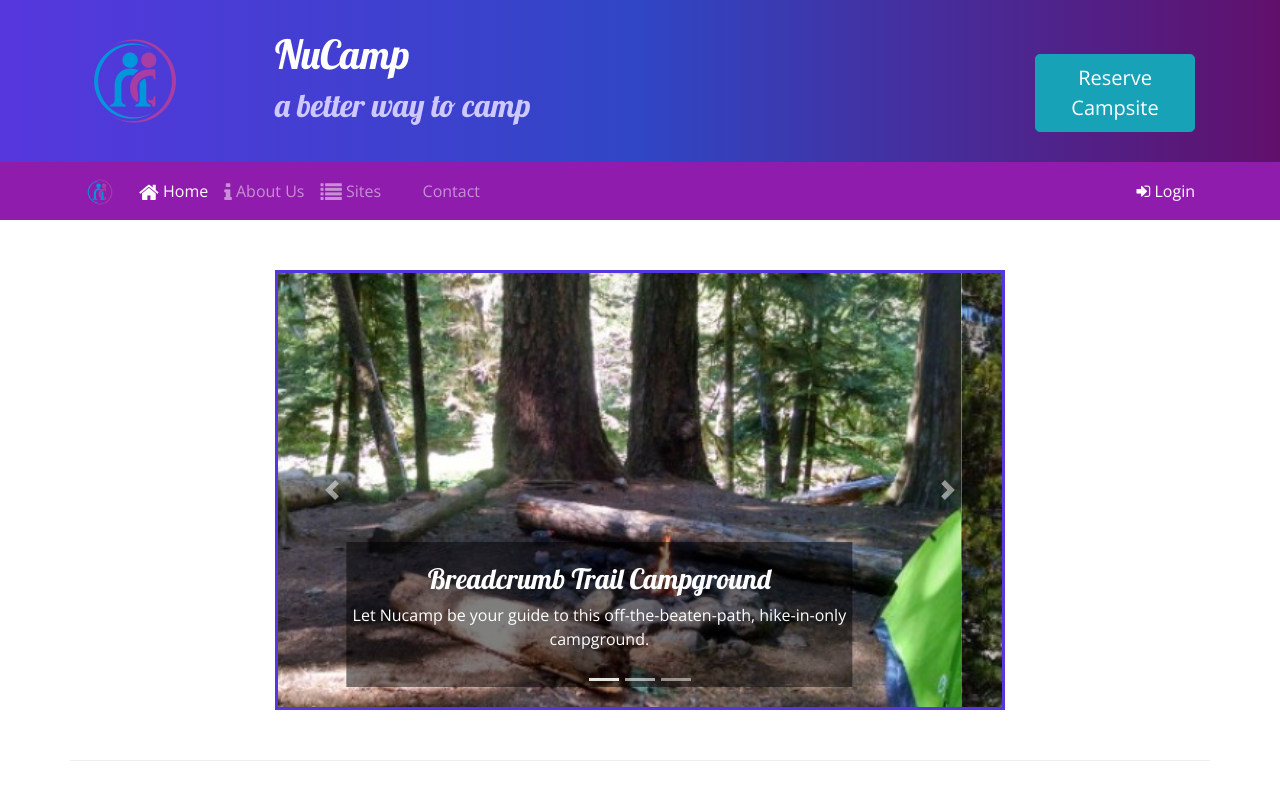
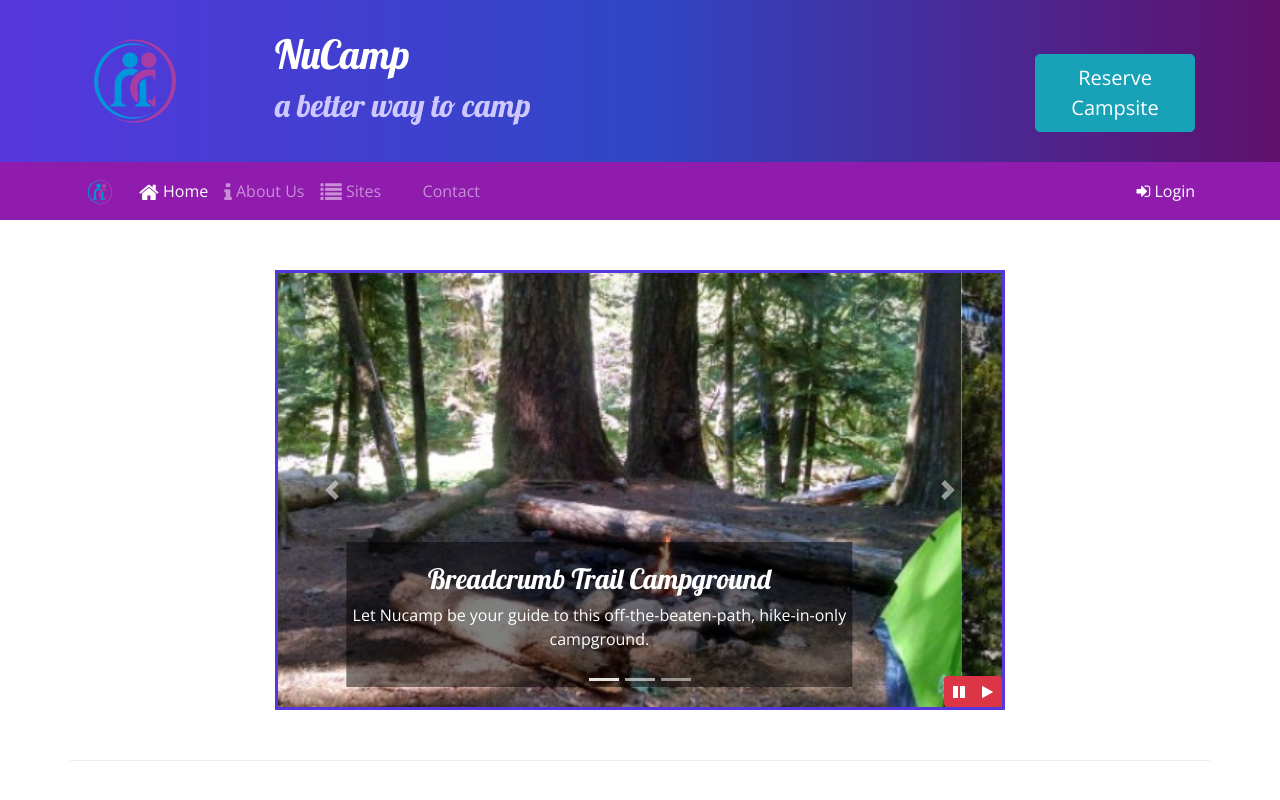
Before and after one commit to paulash21/bootstrap-setup-project, a website: page index.html in a window 1280 px wide. Shown: the top 800 px of the page. Drawn offline with nearby package versions, Linux system fonts and the light colour scheme.

Commit message:
Bootstrap and jQuery Part 1

```diff
--- a/css/styles.css
+++ b/css/styles.css
@@ -50,3 +50,10 @@ header h2 {
 .carousel {
     border: solid #5637DD;
 }
+
+#carouselButton {
+    position: absolute;
+    right: 0;
+    bottom: 0;
+    z-index: 100;
+}
--- a/index.html
+++ b/index.html
@@ -90,16 +90,26 @@
     </header>
     <nav class="navbar navbar-expand-sm navbar-dark sticky-top">
         <div class="container">
-            <a class="navbar-brand" href="#"><img src="img/logo.png" height="30" width="30" /></a>
+            <a class="navbar-brand" href="#">
+                <img src="img/logo.png" height="30" width="30" />
+            </a>
             <button class="navbar-toggler" type="button" data-toggle="collapse" data-target="#nucampNavbar">
                 <span class="navbar-toggler-icon"></span>
             </button>
             <div class="collapse navbar-collapse" id="nucampNavbar">
                 <ul class="navbar-nav">
-                    <li class="nav-item active"><a class="nav-link" href="#"><i class="fa fa-home fa-lg"></i> Home</a></li>
-                    <li class="nav-item"><a class="nav-link" href="aboutus.html"><i class="fa fa-info fa-lg"></i> About Us</a></li>
-                    <li class="nav-item"><a class="nav-link" href="#"><i class="fa fa-list fa-lg"></i> Sites</a></li>
-                    <li class="nav-item"><a class="nav-link" href="contactus.html"><i class="fa fa-address-card fa-lg"></i> Contact</a></li>
+                    <li class="nav-item active">
+                        <a class="nav-link" href="#"><i class="fa fa-home fa-lg"></i> Home</a>
+                    </li>
+                    <li class="nav-item">
+                        <a class="nav-link" href="aboutus.html"><i class="fa fa-info fa-lg"></i> About Us</a>
+                    </li>
+                    <li class="nav-item">
+                        <a class="nav-link" href="#"><i class="fa fa-list fa-lg"></i> Sites</a>
+                    </li>
+                    <li class="nav-item">
+                        <a class="nav-link" href="contactus.html"><i class="fa fa-address-card fa-lg"></i> Contact</a>
+                    </li>
                 </ul>
                 <span class="navbar-text ml-auto">
                     <a role="button" data-toggle="modal" data-target="#loginModal">
@@ -142,7 +152,6 @@
                         </form>
                     </div>
                 </div>
-
             </div>
         </div>
     </div>
@@ -186,6 +195,14 @@
                         <span class="carousel-control-next-icon"></span>
                         <span class="sr-only">Next</span>
                     </a>
+                    <div class="btn-group" id="carouselButton">
+                        <button class="btn btn-danger btn-sm" id="carouselPause">
+                            <i class="fa fa-pause"></i>
+                        </button>
+                        <button class="btn btn-danger btn-sm" id="carouselPlay">
+                            <i class="fa fa-play"></i>
+                        </button>
+                    </div>
                 </div>
             </div>
         </div>
@@ -262,6 +279,17 @@
     <script src="node_modules/jquery/dist/jquery.slim.min.js"></script>
     <script src="node_modules/popper.js/dist/umd/popper.min.js"></script>
     <script src="node_modules/bootstrap/dist/js/bootstrap.min.js"></script>
+    <script>
+        $(function() {
+            $(".carousel").carousel( { interval: 2000, pause: "false" } );
+            $("#carouselPause").click(function(){
+                $(".carousel").carousel("pause");
+            });
+            $("#carouselPlay").click(function(){
+                $(".carousel").carousel("cycle");
+            });
+        });
+    </script>
 </body>
 
 </html>
```
Also changed, not shown: screencapture-localhost-3000-2021-07-24-10_35_26.png (added).
